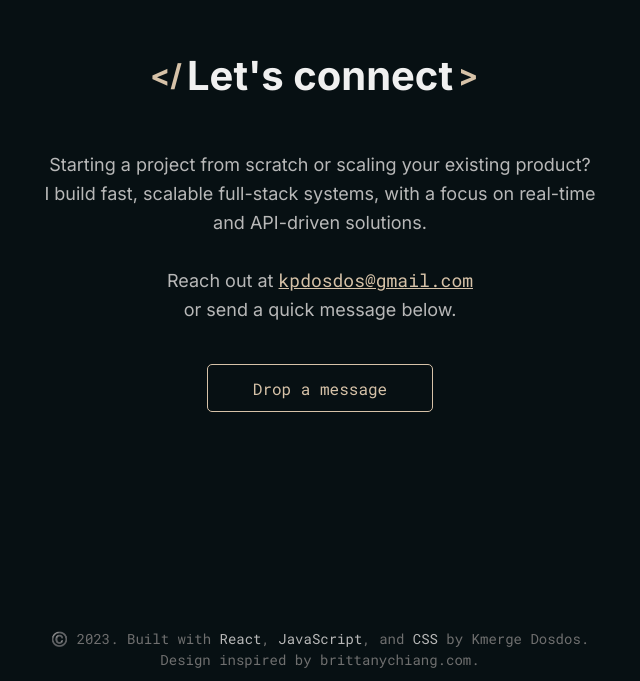
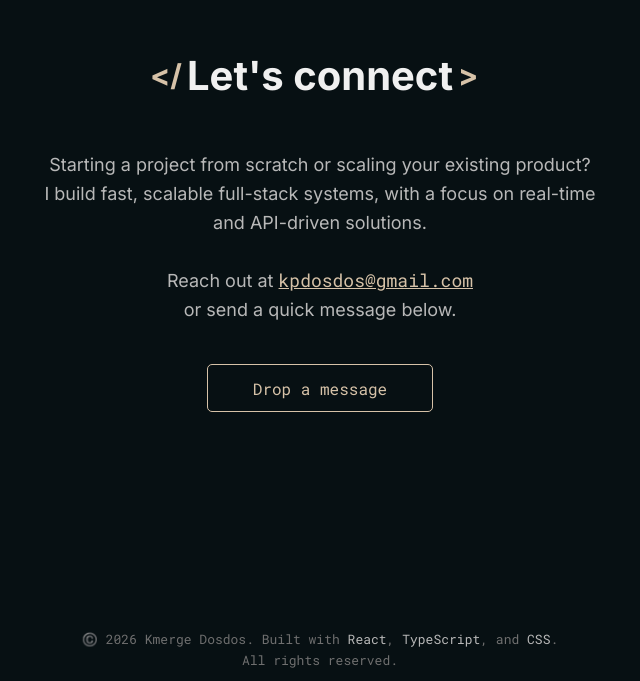
Before and after one commit to kmergedosdos/kmergedosdos.github.io, a React (Vite) app: page / in a window 1280 px wide. Shown: the part 2585-3266 px from the top of the page, without its empty margins (320-960 px from the left). Built offline with nearby package versions, Linux system fonts and the light colour scheme.

Commit message:
update footer content

```diff
--- a/src/components/Footer/index.css
+++ b/src/components/Footer/index.css
@@ -1,15 +1,16 @@
-@import url('../../index.css');
+@import url("../../index.css");
 
 .footer {
   text-align: center;
   padding: 1.2rem;
-  max-width: 30em;
+  max-width: 28em;
   margin: 0 auto;
 }
 
-.footer__text, .footer__link {
+.footer__text,
+.footer__link {
   color: #6f6f6f;
-  font-size: 1.4rem;
+  font-size: 1.3rem;
 }
 
 .footer__text span {
--- a/src/components/Footer/index.tsx
+++ b/src/components/Footer/index.tsx
@@ -4,17 +4,8 @@ function Footer() {
   return (
     <footer className="footer">
       <code className="footer__text">
-        ©️ 2023. Built with <span>React</span>, <span>JavaScript</span>, and{" "}
-        <span>CSS</span> by Kmerge Dosdos. Design inspired by{" "}
-        <a
-          href="https://v4.brittanychiang.com/"
-          target="_blank"
-          rel="noreferrer"
-          className="footer__link"
-        >
-          brittanychiang.com
-        </a>
-        .
+        ©️ 2026 Kmerge Dosdos. Built with <span>React</span>,{" "}
+        <span>TypeScript</span>, and <span>CSS</span>. All rights reserved.
       </code>
     </footer>
   );
--- a/src/containers/Home/index.css
+++ b/src/containers/Home/index.css
@@ -27,7 +27,7 @@
 .home__proof {
   margin-top: 2rem;
   padding: 0;
-  font-size: 13px;
+  font-size: 1.3rem;
   color: rgba(224, 231, 255, 0.7);
   font-weight: 500;
   letter-spacing: 0.3px;
```
